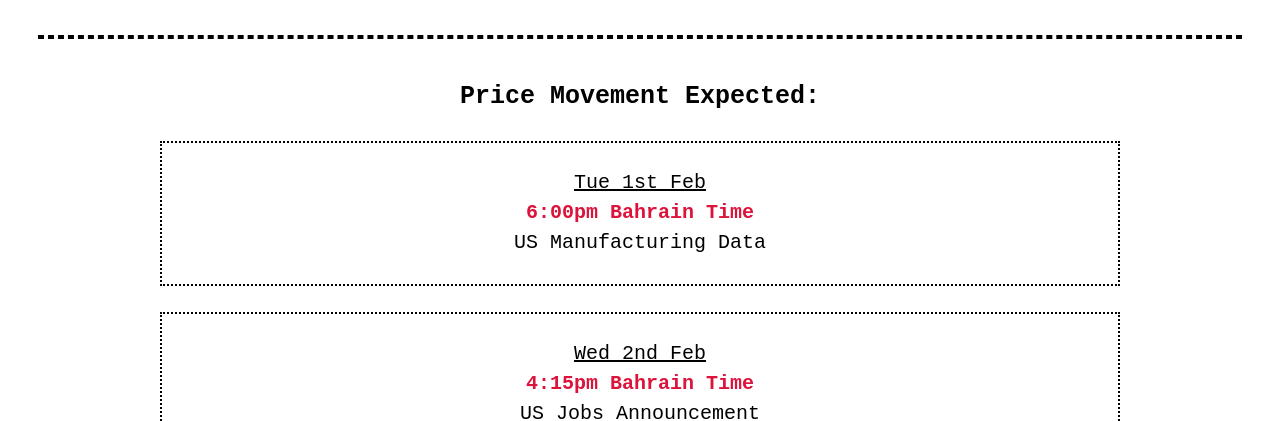
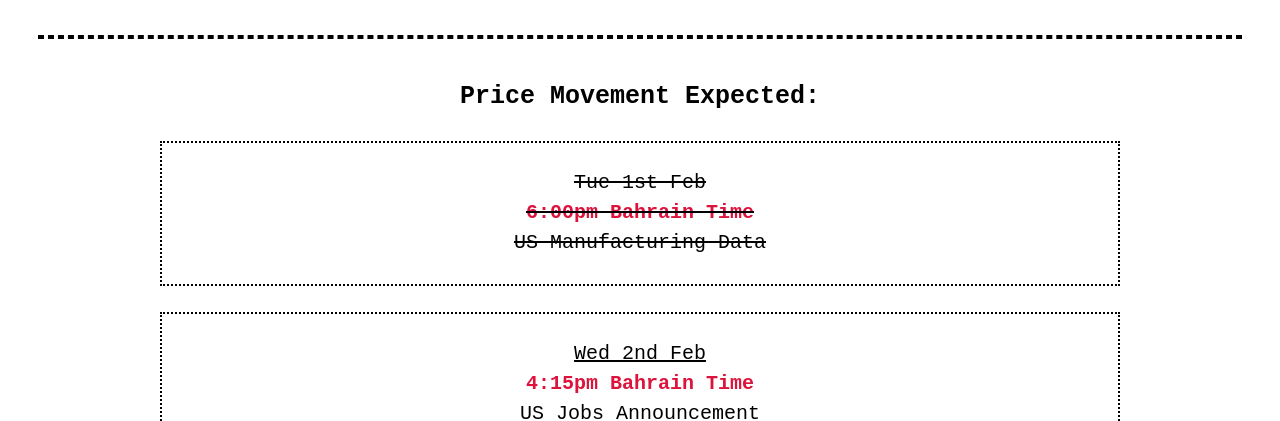
Before and after one commit to mssjew/mssonline, a plain HTML site: page index.html in a window 1280 px wide. Shown: the part 382-803 px from the top of the page. Drawn offline with nearby package versions, Linux system fonts and the light colour scheme; no server answers.

Commit message:
Add files via upload

```diff
--- a/index.html
+++ b/index.html
@@ -51,7 +51,7 @@
       <h2 style="font-weight: bold;">Price Movement Expected:</h2>
 
       <div class="eventHider">
-      <div class="eventCard">
+      <div class="eventCardStriked">
         <p class="eventP">Tue 1st Feb</p>
         <p class="timeBH">6:00pm Bahrain Time</p>
         <p class="eventP">US Manufacturing Data</p>
--- a/styles.css
+++ b/styles.css
@@ -343,7 +343,6 @@ a {
   text-decoration: none;
 }
 
-
 button.kenz {
   margin-top: 2%;
   margin: 1%;
@@ -355,7 +354,6 @@ button.kenz {
   background-color: saddlebrown;
   color: #fff;
 }
-
 
 button.qab {
   margin-top: 2%;
@@ -380,13 +378,31 @@ button.qab {
   margin-top: 2%;
   margin-bottom: 2%;
   padding: 2%;
-  border: 2px black dotted ;
+  border: 2px black dotted;
 }
+
+.eventCardStriked {
+  display: flex;
+  justify-content: center;
+  align-items: center;
+  text-align: center;
+  flex-direction: column;
+  width: 75%;
+  margin: auto;
+  margin-top: 2%;
+  margin-bottom: 2%;
+  padding: 2%;
+  border: 2px black dotted;
+  text-decoration: line-through;
+}
+
 .timeBH {
   color: crimson;
   font-size: 2rem;
   line-height: 1.5;
 }
+
+
 .eventP {
   color: black;
   font-size: 2rem;
@@ -397,10 +413,6 @@ button.qab {
 div.eventCard > p:first-child {
   text-decoration: underline;
 }
-
-
-
-
 
 @media (max-width: 520px) {
   * {
```
Lines whose indentation alone changed are shown as unchanged.
